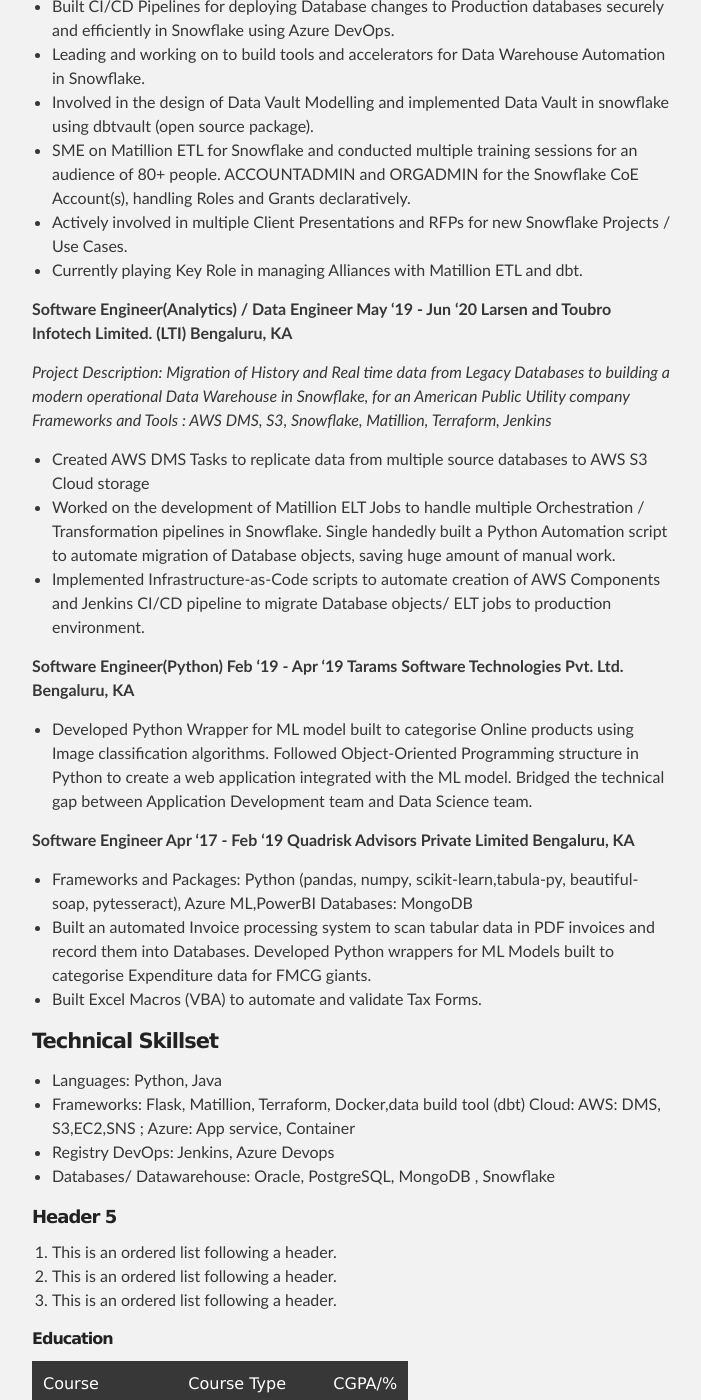
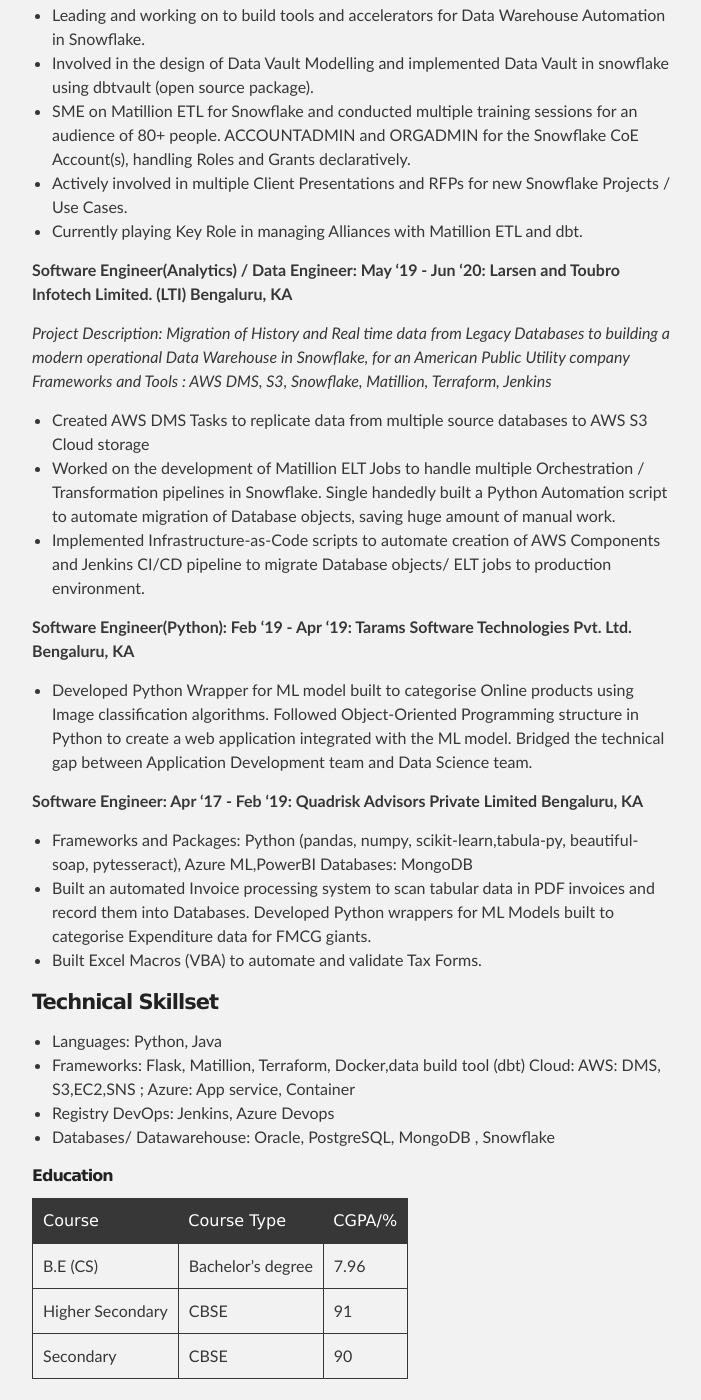
Before and after one commit to 2021mt93058/2021mt93058.github.io, a Jekyll site: the page built from index.md, in a window 1280 px wide and 1400 px high, scrolled down 842 px. Shown: the whole window, without its empty margins (288-989 px from the left). Built offline with Jekyll 4.4.1, drawn with Linux system fonts in a browser that asks for light colours; our own code applies the rules of GitHub Pages for plain Markdown files; some of the changed text lies outside the part shown.

Commit message:
Final status

```diff
--- a/index.md
+++ b/index.md
@@ -12,8 +10,8 @@ Text can be **bold**, _italic_, or ~~strikethrough~~.
 
 ## Professional Experience
 
-**Senior Data Engineer
-Larsen and Toubro Infotech Limited. (LTI)
+**Senior Data Engineer:
+Larsen and Toubro Infotech Limited. (LTI):
 Jun '20 - Present Bengaluru, KA**
 
 _Project Description: Center of Excellence focused on building Industry specific data solutions and products for Data Migration projects and Green-field projects in Snowflake .
@@ -29,8 +27,8 @@ Frameworks and Tools: Python Flask, Azure: (DevOps, App service, Container Regis
 * Currently playing Key Role in managing Alliances with Matillion ETL and dbt.
 
 
-**Software Engineer(Analytics) / Data Engineer
-May '19 - Jun '20 Larsen and Toubro Infotech Limited. (LTI) Bengaluru, KA**
+**Software Engineer(Analytics) / Data Engineer:
+May '19 - Jun '20: Larsen and Toubro Infotech Limited. (LTI) Bengaluru, KA**
 
 _Project Description: Migration of History and Real time data from Legacy Databases to building a modern operational Data Warehouse in Snowflake, for an American Public Utility company
 Frameworks and Tools : AWS DMS, S3, Snowflake, Matillion, Terraform, Jenkins_
@@ -39,14 +37,14 @@ Frameworks and Tools : AWS DMS, S3, Snowflake, Matillion, Terraform, Jenkins_
 * Worked on the development of Matillion ELT Jobs to handle multiple Orchestration / Transformation pipelines in Snowflake. Single handedly built a Python Automation script to automate migration of Database objects, saving huge amount of manual work.
 * Implemented Infrastructure-as-Code scripts to automate creation of AWS Components and Jenkins CI/CD pipeline to migrate Database objects/ ELT jobs to production environment.
 
-**Software Engineer(Python)
-Feb '19 - Apr '19 Tarams Software Technologies Pvt. Ltd. Bengaluru, KA**
+**Software Engineer(Python):
+Feb '19 - Apr '19: Tarams Software Technologies Pvt. Ltd. Bengaluru, KA**
 
 * Developed Python Wrapper for ML model built to categorise Online products using Image classification algorithms. Followed Object-Oriented Programming structure in Python to create a web application integrated with the ML model. Bridged the technical gap between Application Development team and Data Science team.
 
 
-**Software Engineer
-Apr '17 - Feb '19 Quadrisk Advisors Private Limited Bengaluru, KA**
+**Software Engineer:
+Apr '17 - Feb '19: Quadrisk Advisors Private Limited Bengaluru, KA**
 
 * Frameworks and Packages: Python (pandas, numpy, scikit-learn,tabula-py, beautiful-soap, pytesseract), Azure ML,PowerBI Databases: MongoDB
 * Built an automated Invoice processing system to scan tabular data in PDF invoices and record them into Databases. Developed Python wrappers for ML Models built to categorise Expenditure data for FMCG giants.
@@ -63,11 +61,6 @@ Apr '17 - Feb '19 Quadrisk Advisors Private Limited Bengaluru, KA**
 *   Databases/ Datawarehouse: Oracle, PostgreSQL, MongoDB , Snowflake
 
 
-##### Header 5
-
-1.  This is an ordered list following a header.
-2.  This is an ordered list following a header.
-3.  This is an ordered list following a header.
 
 ###### Education
 
@@ -82,14 +75,10 @@ Apr '17 - Feb '19 Quadrisk Advisors Private Limited Bengaluru, KA**
 ### Contact Information
 
 <dl>
-<dt>Name</dt>
-<dd>Godzilla</dd>
-<dt>Born</dt>
-<dd>1952</dd>
-<dt>Birthplace</dt>
-<dd>Japan</dd>
-<dt>Color</dt>
-<dd>Green</dd>
+<dt>Contact Address</dt>
+<dd>5/9, Nadu Arabic tank street, Trichy, TN. Pin: 620002</dd>
+<dt>Contact Number</dt>
+<dd>+91-8668030254</dd>
 </dl>
 
 
```
Also changed, not shown: other parts of index.md (+0 -2 lines), 1 other file.
